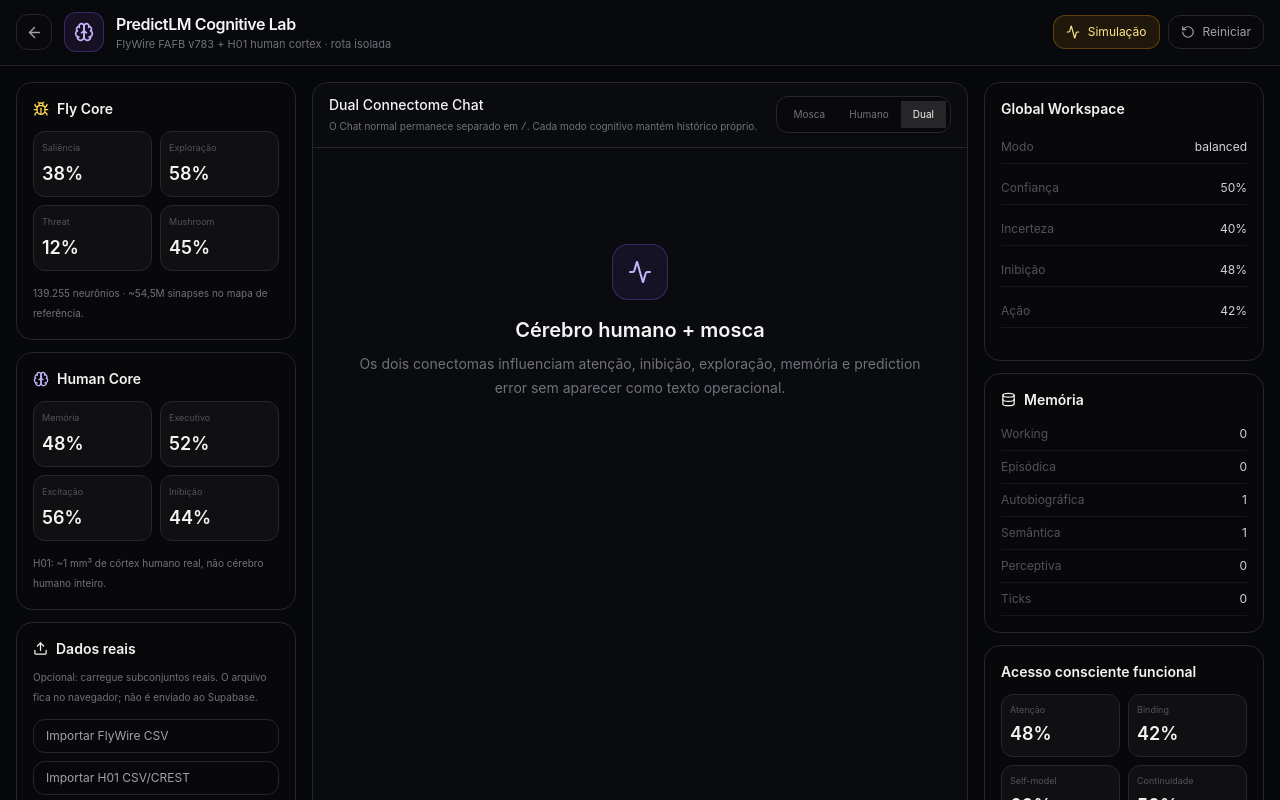
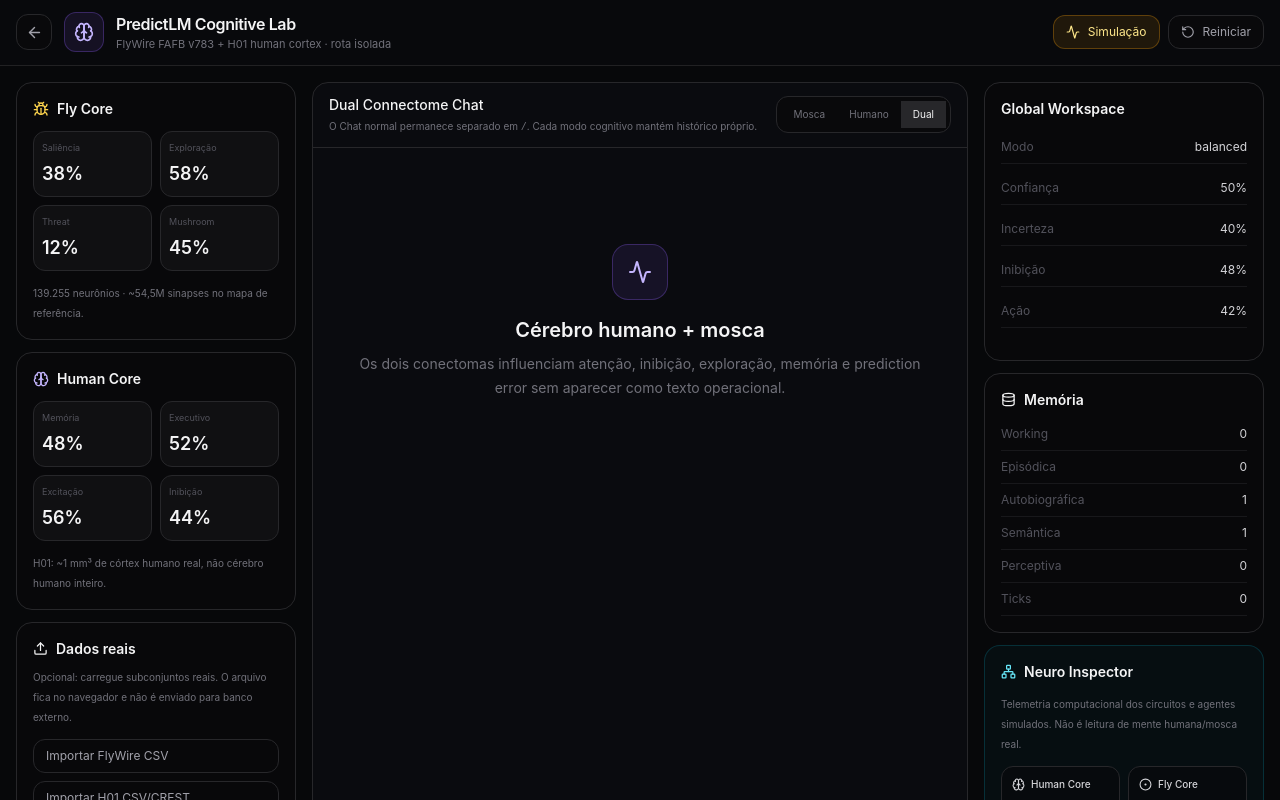
Before and after one commit to W2CAPITAL/PredictLm, a Next.js app: page /cognitive in a window 1280 px wide. Shown: the top 800 px of the page. Built offline with nearby package versions, Linux system fonts and the light colour scheme.

Commit message:
feat(cognitive): expose organism and multi-brain telemetry in lab

```diff
--- a/src/components/CognitiveLab.tsx
+++ b/src/components/CognitiveLab.tsx
@@ -20,6 +20,7 @@ import {
 } from '@/lib/cognitive/connectome-import';
 import {FLYWIRE_FAFB_V783,H01_HUMAN_CORTEX} from '@/lib/cognitive/connectome-provenance';
 import {COGNITIVE_FUNCTIONAL_MAP} from '@/lib/cognitive/functional-map';
+import {CognitiveBrainInspector} from '@/components/CognitiveBrainInspector';
 
 type Msg={role:'user'|'assistant';content:string;status?:'partial'|'done'|'error'};
 export type CognitiveChatMode='dual'|'fly'|'human';
@@ -335,7 +336,7 @@ export function CognitiveLab({defaultMode='dual'}:{defaultMode?:CognitiveChatMod
 
         <section className="rounded-2xl border border-zinc-800 bg-zinc-950/70 p-4">
           <div className="mb-2 flex items-center gap-2 text-sm font-semibold"><Upload size={15}/> Dados reais</div>
-          <p className="mb-3 text-[10px] leading-5 text-zinc-500">Opcional: carregue subconjuntos reais. O arquivo fica no navegador; não é enviado ao Supabase.</p>
+          <p className="mb-3 text-[10px] leading-5 text-zinc-500">Opcional: carregue subconjuntos reais. O arquivo fica no navegador e não é enviado para banco externo.</p>
           <label className="mb-2 block cursor-pointer rounded-xl border border-zinc-800 px-3 py-2 text-xs text-zinc-400 hover:border-amber-500/40 hover:text-zinc-200">
             Importar FlyWire CSV
             <input type="file" accept=".csv,.txt" className="hidden" onChange={e=>{const f=e.target.files?.[0];if(f)void importSubset('fly',f)}}/>
@@ -433,6 +434,8 @@ export function CognitiveLab({defaultMode='dual'}:{defaultMode?:CognitiveChatMod
           <Row label="Ticks" value={String(state.tick)}/>
         </section>
 
+        <CognitiveBrainInspector state={state}/>
+
         <section className="rounded-2xl border border-zinc-800 bg-zinc-950/70 p-4">
           <div className="mb-3 text-sm font-semibold">Acesso consciente funcional</div>
           <div className="grid grid-cols-2 gap-2">
```
